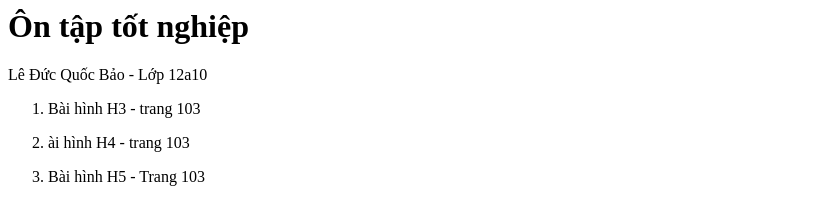
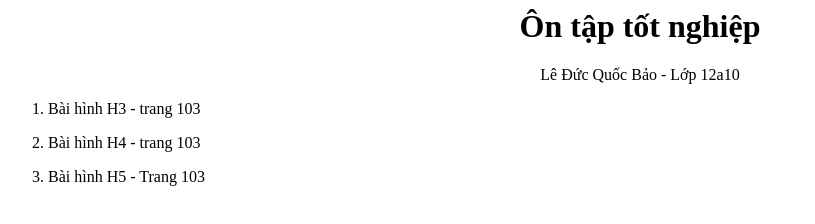
Before and after one commit to quocbao3107/quocbao3107.github.io, a plain HTML site: page index.html in a window 1280 px wide. Shown: the whole page, without its empty margins (0-815 px from the left). Drawn offline with Linux system fonts and the light colour scheme.

Commit message:
Update index.html

```diff
--- a/index.html
+++ b/index.html
@@ -1,13 +1,13 @@
 <html>
   <head>
     <meta charset=" utf-8">
-    <h1><center></center>Ôn tập tốt nghiệp</h1>
-  <p> <center></center>Lê Đức Quốc Bảo - Lớp 12a10</p>
+    <h1><center>Ôn tập tốt nghiệp</center></h1>
+  <p> <center>Lê Đức Quốc Bảo - Lớp 12a10</center></p>
   </head>
   <body>
     <ol>
       <li><p>Bài hình H3 - trang 103</p>
-        <li><p>ài hình H4 - trang 103</p></li>
+        <li><p>Bài hình H4 - trang 103</p></li>
       <li> <p>Bài hình H5 - Trang 103</p></li>
     </ol>
   </body>
```
